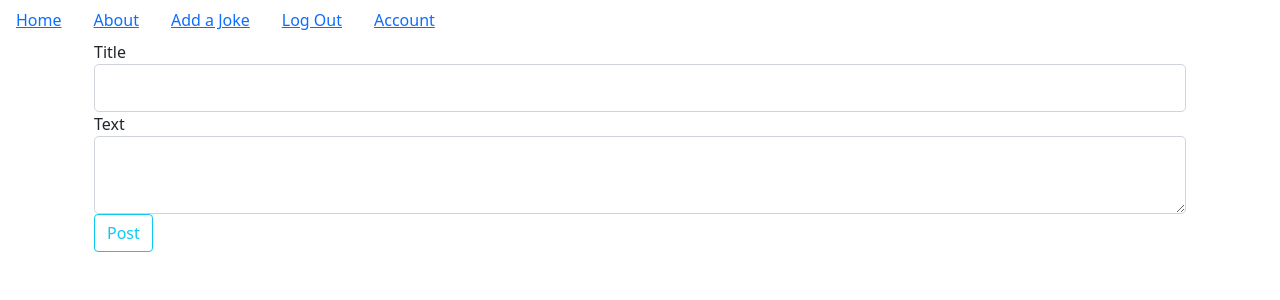
After one commit to MikhailTabachek/kerJoe, a Flask app: page /create in a window 1280 px wide. The commit adds this page. Shown: the top 300 px of the page. Run offline with Flask 2, Linux system fonts and the light colour scheme; the visitor is signed in with stand-in values (Sample User, id 1).

Commit message:
Add 2 html files and set view for them

```diff
--- a/myapp/templates/base.html
+++ b/myapp/templates/base.html
@@ -15,6 +15,9 @@
         </li>
         <li class="nav-link">
             <a href="{{url_for('core.info')}}">About</a>
+        </li>
+        <li class="nav-link">
+            <a href="{{url_for('joke_posts.create_post')}}">Add a Joke</a>
         </li>
 
         {% if current_user.is_authenticated %}
--- /dev/null
+++ b/myapp/templates/create_post.html
@@ -0,0 +1,20 @@
+{% extends "base.html" %}
+{% block content %}
+    <div class="container">
+      <form class="form-group" method="POST">
+          {{form.hidden_tag()}}
+
+          <div class="form-group">
+              {{form.title.label(class="form-control-label")}}
+              {{form.title(class="form-control form-control-lg")}}
+          </div>
+          <div class="form-group">
+            {{form.text.label(class="form-control-label")}}
+            {{form.text(class="form-control form-control-lg")}}
+        </div>
+        <div class="form-group">
+            {{form.submit(class="btn btn-outline-info")}}
+        </div>
+      </form>
+    </div>
+{% endblock %}
```
Also changed, not shown: myapp/core/views.py (+4 -4 lines), myapp/templates/joke_post.html (added, +18 -0 lines).
